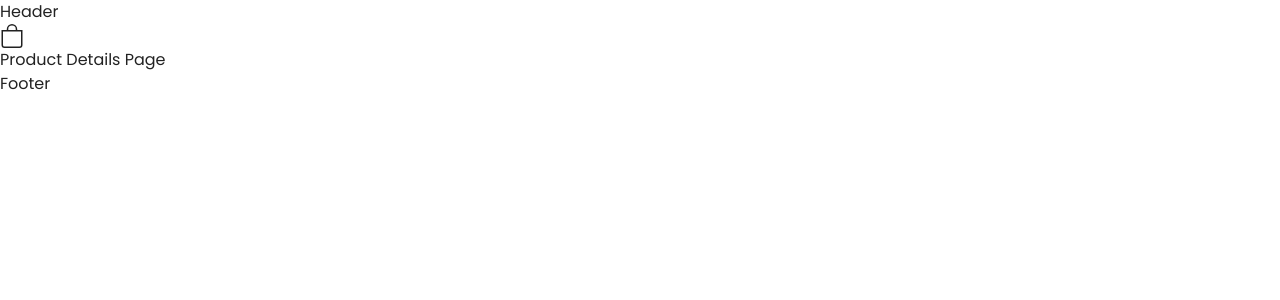
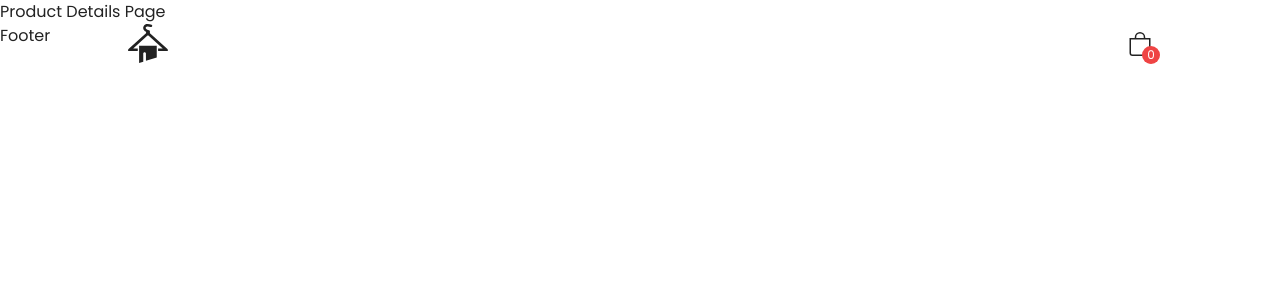
Before and after one commit to B1ack0ut1/ecommerce-shop, a React (Create React App) app: page /product/1 in a window 1280 px wide. Shown: the top 300 px of the page. Built offline with nearby package versions, Linux system fonts and the light colour scheme; no server answers.

Commit message:
Made changes to components header and sidebar and context cartcontext, completed cartitem

```diff
--- a/src/components/Header.js
+++ b/src/components/Header.js
@@ -1,21 +1,51 @@
-import React, { useContext } from "react";
+import React, { useContext, useState, useEffect } from "react";
 // sidebar context
 import { SidebarContext } from "../contexts/SidebarContext";
+// import cart context
+import { CartContext } from "../contexts/CartContext";
 // import icons
 import { BsBag } from "react-icons/bs";
+// import link
+import { Link } from "react-router-dom";
+// import logo
+import Logo from "../img/logo.svg";
 
 const Header = () => {
+  // header state
+  const [isActive, setIsActive] = useState(false);
   const { isOpen, setIsOpen } = useContext(SidebarContext);
+  const { itemAmount } = useContext(CartContext);
+  // event listener
+  useEffect(() => {
+    window.addEventListener("scroll", () => {
+      window.scrollY > 60 ? setIsActive(true) : setIsActive(false);
+    });
+  });
   return (
+    <header
+      className={`${
+        isActive ? "bg-white py-4 shadow-md" : "bg-none py-6"
+      } fixed w-full z-10 transition-all`}
+    >
+      <div className="container mx-auto flex items-center justify-between h-full">
+        {/* logo */}
+        <Link to={"/"}>
           <div>
-      <div>Header</div>
+            <img className="w-[40px]" src={Logo} alt="" />
+          </div>
+        </Link>
+        {/* cart */}
         <div
           onClick={() => setIsOpen(!isOpen)}
           className="cursor-pointer flex relative"
         >
           <BsBag className="text-2xl" />
+          <div className="bg-red-500 absolute -right-2 -bottom-2 text-[12px] w-[18px] h-[18px] text-white rounded-full flex justify-center items-center">
+            {itemAmount}
           </div>
         </div>
+      </div>
+    </header>
   );
 };
 
--- a/src/components/Sidebar.js
+++ b/src/components/Sidebar.js
@@ -13,7 +13,7 @@ import { CartContext } from "../contexts/CartContext";
 
 const Sidebar = () => {
   const { isOpen, handleClose } = useContext(SidebarContext);
-  const { cart, clearCart } = useContext(CartContext);
+  const { cart, clearCart, total } = useContext(CartContext);
   // const {} = useContext(CartContext);
   console.log(useContext(CartContext));
   return (
@@ -32,7 +32,7 @@ const Sidebar = () => {
           <IoMdArrowForward className="text-2xl" />
         </div>
       </div>
-      <div>
+      <div className="flex flex-col gap-y-2 h-[440px] lg:h-[560px] overflow-y-auto overflow-x-hidden border-b">
         {cart.map((item) => {
           return <CartItem key={item.id} item={item} />;
         })}
@@ -41,7 +41,8 @@ const Sidebar = () => {
         <div className="flex w-full justify-between items-center ">
           {/* total */}
           <div className="uppercase font-semibold">
-            <span className="mr-2">Total: </span>$ 1000
+            <span className="mr-2">Total: </span>${" "}
+            {parseFloat(total).toFixed(2)}
           </div>
           {/* clear cart icon */}
           <div
--- a/src/contexts/CartContext.js
+++ b/src/contexts/CartContext.js
@@ -6,6 +6,27 @@ export const CartContext = createContext();
 const CartProvider = ({ children }) => {
   // cart state
   const [cart, setCart] = useState([]);
+  // item amount state
+  const [itemAmount, setItemAmount] = useState(0);
+  // total price state
+  const [total, setTotal] = useState(0);
+
+  useEffect(() => {
+    const total = cart.reduce((accumulator, currentItem) => {
+      return accumulator + currentItem.price * currentItem.amount;
+    }, 0);
+    setTotal(total);
+  }, [cart]);
+
+  // update item amount
+  useEffect(() => {
+    if (cart) {
+      const amount = cart.reduce((accumulator, currentItem) => {
+        return accumulator + currentItem.amount;
+      }, 0);
+      setItemAmount(amount);
+    }
+  }, [cart]);
 
   // add to cart
   const addToCart = (product, id) => {
@@ -77,6 +98,8 @@ const CartProvider = ({ children }) => {
         clearCart,
         increaseAmount,
         decreaseAmount,
+        itemAmount,
+        total,
       }}
     >
       {children}
```
Lines whose indentation alone changed are shown as unchanged.
